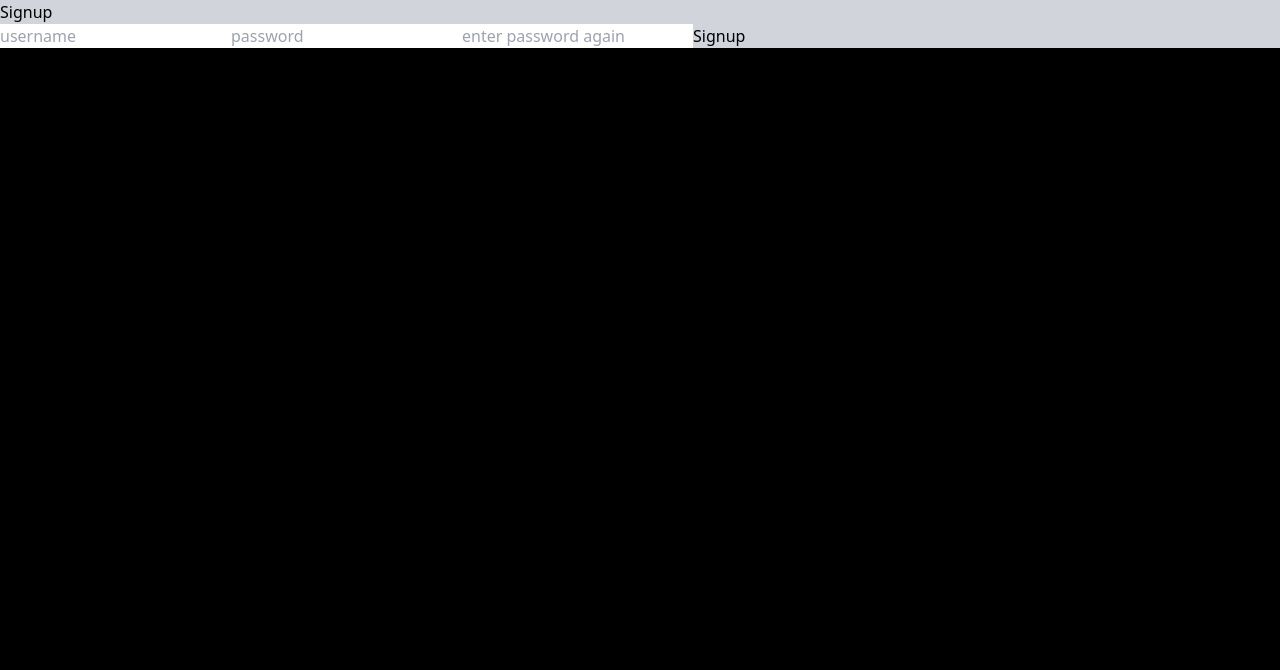
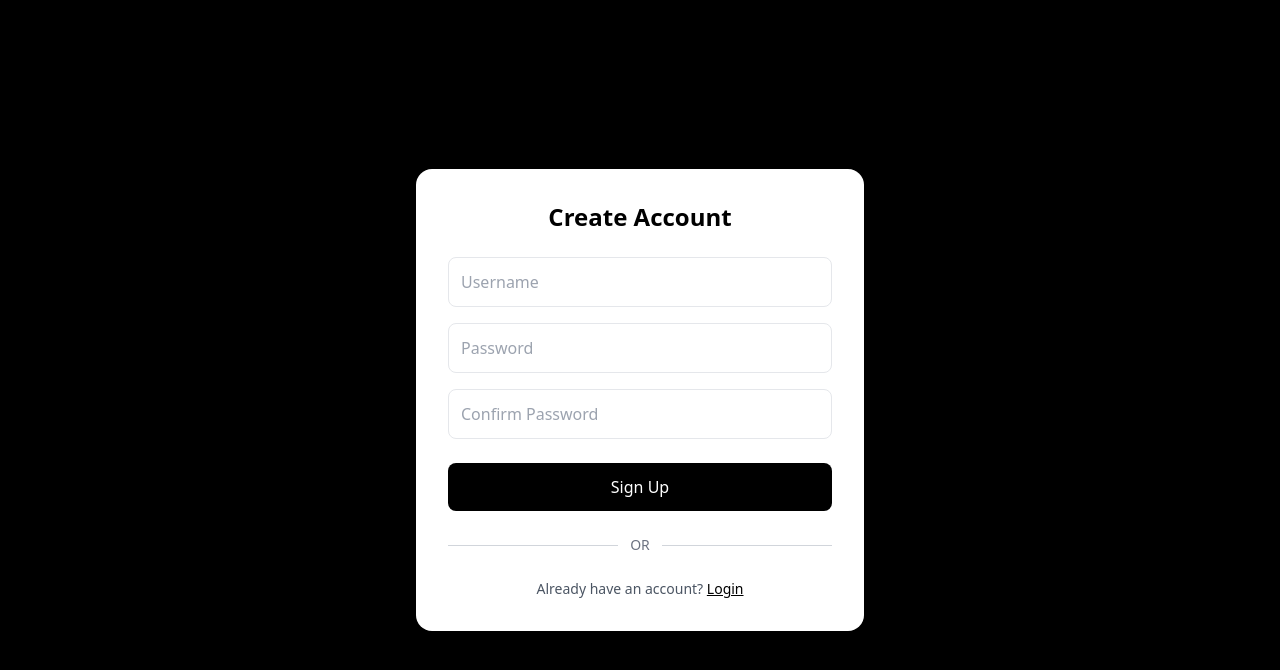
Before and after one commit to abhishek-singh-codes/truthly-frontend, a React (Create React App) app: page /signup in a window 1280 px wide. Shown: the top 670 px of the page. Built offline with nearby package versions, Linux system fonts and the light colour scheme; no server answers.

Commit message:
working signup and login

```diff
--- a/src/components/auth/Login.js
+++ b/src/components/auth/Login.js
@@ -1,5 +1,5 @@
 import { useState } from "react";
-import { useNavigate } from "react-router-dom";
+import { useNavigate, Link } from "react-router-dom";
 
 const IP = process.env.REACT_APP_BACKEND_IP;
 
@@ -20,7 +20,7 @@ const Login = () => {
       headers: {
         "Content-Type": "application/json",
       },
-      credentials: "include", // IMPORTANT for cookies
+      credentials: "include",
       body: JSON.stringify({
         userName,
         password,
@@ -30,45 +30,72 @@ const Login = () => {
     const data = await res.json();
 
     if (res.ok) {
-      navigate("/"); // go to feed
+      navigate("/");
     } else {
       setError(data?.error || "Login failed");
     }
   };
 
   return (
-    <div className="flex items-center justify-center min-h-screen bg-black">
-      <div className="flex flex-col w-1/3 gap-4 p-6 bg-white border rounded-md shadow-md">
-        <h2 className="text-xl font-semibold text-center">Login</h2>
+    <div className="flex items-center justify-center min-h-screen px-4 bg-black">
+      <div className="w-full max-w-md p-8 bg-white shadow-lg rounded-2xl">
 
+        {/* Title */}
+        <h2 className="mb-6 text-2xl font-semibold text-center">
+          Login
+        </h2>
+
+        {/* Form */}
         <form onSubmit={handleLogin} className="flex flex-col gap-4">
           <input
             type="text"
             value={userName}
             onChange={(e) => setUserName(e.target.value)}
-            placeholder="username"
+            placeholder="Username"
             required
-            className="p-2 border rounded-md outline-black"
+            className="p-3 border rounded-lg outline-none focus:ring-2 focus:ring-black"
           />
 
           <input
             type="password"
             value={password}
             onChange={(e) => setPassword(e.target.value)}
-            placeholder="password"
+            placeholder="Password"
             required
-            className="p-2 border rounded-md outline-black"
+            className="p-3 border rounded-lg outline-none focus:ring-2 focus:ring-black"
           />
 
           <button
             type="submit"
-            className="p-2 text-white transition duration-300 bg-black rounded-md hover:bg-gray-800"
+            className="p-3 mt-2 text-white transition bg-black rounded-lg hover:bg-gray-800"
           >
             Login
           </button>
 
-          {error && <h3 className="text-sm text-red-500">*{error}</h3>}
+          {error && (
+            <p className="text-sm text-center text-red-500">
+              *{error}
+            </p>
+          )}
         </form>
+
+        {/* Divider */}
+        <div className="flex items-center my-6">
+          <div className="flex-1 h-px bg-gray-300"></div>
+          <span className="px-3 text-sm text-gray-500">OR</span>
+          <div className="flex-1 h-px bg-gray-300"></div>
+        </div>
+
+        {/* Signup link */}
+        <p className="text-sm text-center text-gray-600">
+          Don’t have an account?{" "}
+          <Link
+            to="/signup"
+            className="font-medium text-black underline hover:text-gray-700"
+          >
+            Create one
+          </Link>
+        </p>
       </div>
     </div>
   );
--- a/src/components/auth/Signup.js
+++ b/src/components/auth/Signup.js
@@ -1,19 +1,22 @@
 import { useState } from "react";
+import { useNavigate, Link } from "react-router-dom";
 
 const IP = process.env.REACT_APP_BACKEND_IP;
 
 const Signup = () => {
-  // state to handle the signup form
   const [userName, setUserName] = useState("");
   const [password, setPassword] = useState("");
   const [confirmPassword, setConfirmPassword] = useState("");
   const [message, setMessage] = useState("");
 
+  const navigate = useNavigate();
+
   const handleSignup = async (e) => {
     e.preventDefault();
 
     if (password !== confirmPassword) {
-      return alert("Password mismatched");
+      setMessage("Passwords do not match");
+      return;
     }
 
     const url = `${IP}/api/v1/auth/signup`;
@@ -30,42 +33,85 @@ const Signup = () => {
     });
 
     const data = await res.json();
-    setMessage(data.message);
+
+    if (res.ok) {
+      // redirect to home after signup
+      navigate("/login");
+    } else {
+      setMessage(data?.error || "Signup failed");
+    }
   };
 
   return (
-    <div className="bg-gray-300">
-      <h2>Signup</h2>
+    <div className="flex items-center justify-center min-h-screen px-4 bg-black">
+      <div className="w-full max-w-md p-8 bg-white shadow-lg rounded-2xl">
 
-      <form onSubmit={handleSignup}>
+        {/* Title */}
+        <h2 className="mb-6 text-2xl font-semibold text-center">
+          Create Account
+        </h2>
+
+        {/* Form */}
+        <form onSubmit={handleSignup} className="flex flex-col gap-4">
           <input
             type="text"
-          placeholder="username"
+            placeholder="Username"
             value={userName}
             onChange={(e) => setUserName(e.target.value)}
             required
+            className="p-3 border rounded-lg outline-none focus:ring-2 focus:ring-black"
           />
 
           <input
             type="password"
-          placeholder="password"
+            placeholder="Password"
             value={password}
             onChange={(e) => setPassword(e.target.value)}
             required
+            className="p-3 border rounded-lg outline-none focus:ring-2 focus:ring-black"
           />
 
           <input
             type="password"
-          placeholder="enter password again"
+            placeholder="Confirm Password"
             value={confirmPassword}
             onChange={(e) => setConfirmPassword(e.target.value)}
             required
+            className="p-3 border rounded-lg outline-none focus:ring-2 focus:ring-black"
           />
 
-        <button type="submit">Signup</button>
+          <button
+            type="submit"
+            className="p-3 mt-2 text-white transition bg-black rounded-lg hover:bg-gray-800"
+          >
+            Sign Up
+          </button>
 
-        {message !== "" && <h2>{message}</h2>}
+          {message && (
+            <p className="text-sm text-center text-red-500">
+              {message}
+            </p>
+          )}
         </form>
+
+        {/* Divider */}
+        <div className="flex items-center my-6">
+          <div className="flex-1 h-px bg-gray-300"></div>
+          <span className="px-3 text-sm text-gray-500">OR</span>
+          <div className="flex-1 h-px bg-gray-300"></div>
+        </div>
+
+        {/* Login link */}
+        <p className="text-sm text-center text-gray-600">
+          Already have an account?{" "}
+          <Link
+            to="/login"
+            className="font-medium text-black underline hover:text-gray-700"
+          >
+            Login
+          </Link>
+        </p>
+      </div>
     </div>
   );
 };
```
Lines whose indentation alone changed are shown as unchanged.
